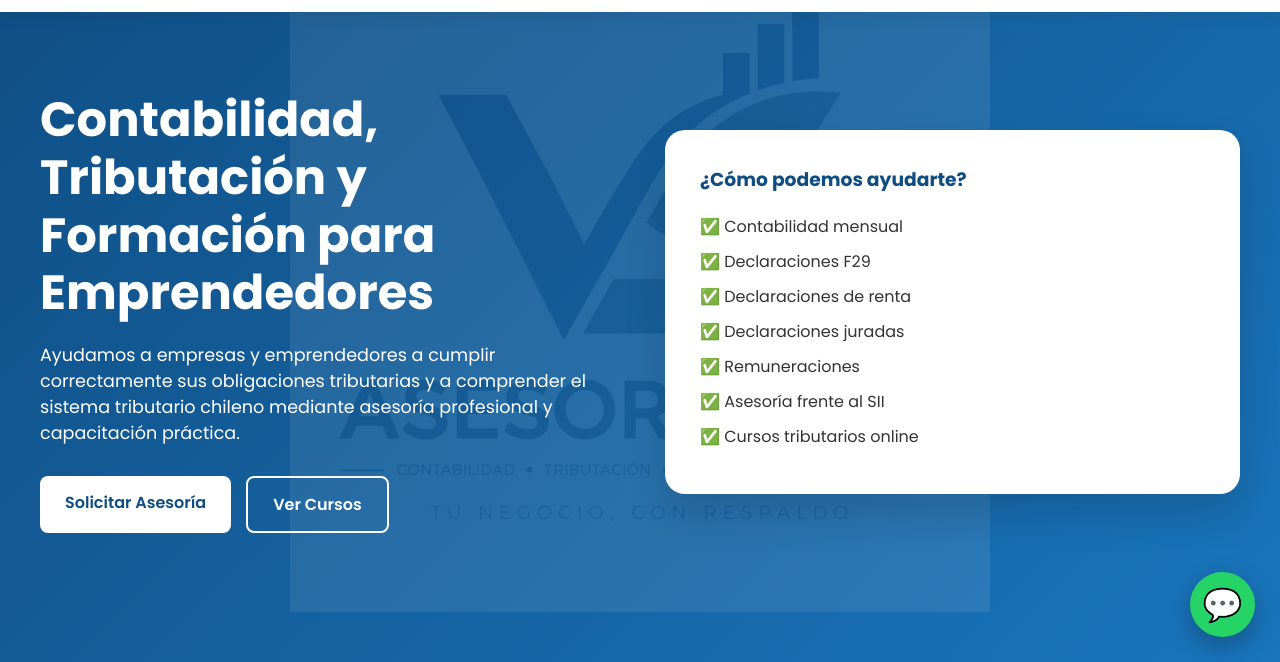
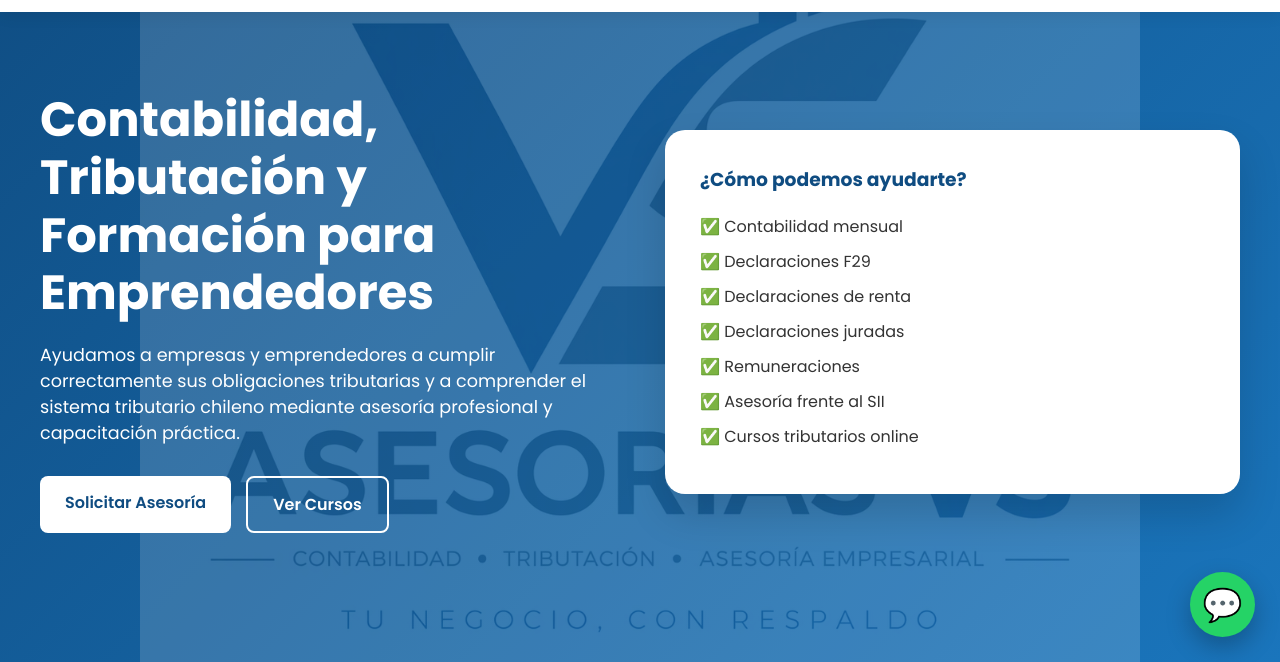
Before and after one commit to gabrieluv-ai/asesorias-vs, a plain HTML site: page index.html in a window 1280 px wide. Shown: the part 138-800 px from the top of the page. Drawn offline with Linux system fonts and the light colour scheme.

Commit message:
Update index.html

```diff
--- a/index.html
+++ b/index.html
@@ -93,11 +93,11 @@ position:absolute;
 top:50%;
 left:50%;
 transform:translate(-50%,-50%);
-width:700px;
-height:700px;
+width:1000px;
+height:1000px;
 background:url("logo-vs.png") no-repeat center;
 background-size:contain;
-opacity:0.08;
+opacity:0.15;
 pointer-events:none;
 z-index:1;
 }
```
